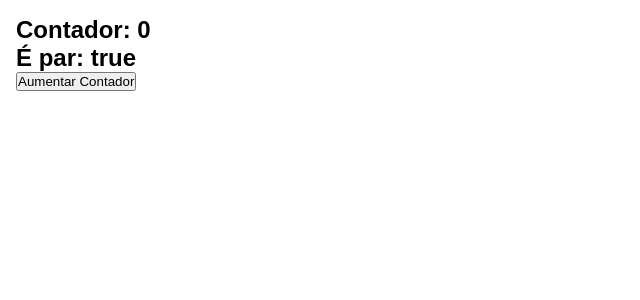
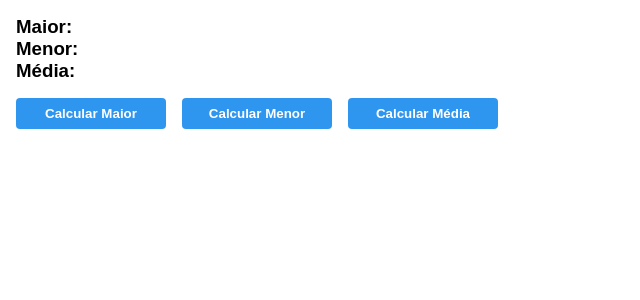
Before and after one commit to kalmax-sousa/UFC_WEB_2023.1, a React (Create React App) app in the folder 01-react/introducao/: page / in a window 1280 px wide. Shown: the top 300 px of the page, without its empty margins (0-640 px from the left). Built offline with nearby package versions, Linux system fonts and the light colour scheme.

Commit message:
Atividade 03 / Aula - Axios

```diff
--- a/01-react/introducao/package.json
+++ b/01-react/introducao/package.json
@@ -6,6 +6,7 @@
     "@testing-library/jest-dom": "^5.16.5",
     "@testing-library/react": "^13.4.0",
     "@testing-library/user-event": "^13.5.0",
+    "axios": "^1.3.5",
     "react": "^18.2.0",
     "react-dom": "^18.2.0",
     "react-scripts": "5.0.1",
--- a/01-react/introducao/src/App.jsx
+++ b/01-react/introducao/src/App.jsx
@@ -8,7 +8,8 @@ import './styles.css';
 //import FuncaoA from './components/06Contexto/FuncaoA';
 //import SaveData from './components/07Storage/FunctionLocalStorage';
 //import Pai from './components/08PaiEFilho/Pai';
-import FunctionEstados from './components/09Estados/FunctionEstados';
+//import FunctionEstados from './components/09Estados/FunctionEstados';
+//import PokemonAxios from './components/10Axios/PokemonAxios';
 
 
 // ATIVIDADE 00
@@ -29,6 +30,9 @@ import FunctionEstados from './components/09Estados/FunctionEstados';
 //import ComponenteAvo from './components/atividade02/02Pokemon/ComponenteAvo';
 //import ComponenteAvoCounter from './components/atividade02/03PokemonContador/ComponenteAvo';
 
+// ATIVIDADE 03
+//import Cidade from './components/atividade03/01Cidade/Cidade';
+import Pai from './components/atividade03/02PaiFilho/Pai';
 
 function App() {
   return (
@@ -54,7 +58,8 @@ function App() {
     {/*<FuncaoA/>*/}
     {/*<SaveData />
     <Pai />*/}
-    <FunctionEstados />
+    {/*<FunctionEstados />*/}
+    {/* <PokemonAxios/> */}
 
 
 
@@ -98,6 +103,10 @@ function App() {
       <hr/>
       <ComponenteAvoCounter/>*/}
 
+      {/* ATIVIDADE 03
+      <Cidade/>*/}
+      <Pai />
+
 
     </div>
   );
--- /dev/null
+++ b/01-react/introducao/src/components/10Axios/PokemonAxios.jsx
@@ -0,0 +1,37 @@
+import { useEffect, useState } from "react";
+import axios from 'axios';
+import './style.css';
+
+const PokemonAxios = () => {
+
+    const [id, setId] = useState(1);
+    const [nome, setNome] = useState("");
+    const [imagem, setImagem] = useState("");
+    const [imagem2, setImagem2] = useState("");
+
+    useEffect(() => {
+        axios.get(`https://pokeapi.co/api/v2/pokemon/${id}`)
+            .then(res => {
+                setNome(res.data.name);
+                setImagem(res.data.sprites.front_default)
+                setImagem2(res.data.sprites.back_default)
+            })
+            .catch(err => console.log(err));
+    }, [id]);
+
+    return (
+        <div className="main">
+            <h3>{nome}</h3>
+            <div>
+                <img src={imagem} alt={nome} style={{width: 400}}/>
+                <img src={imagem2} alt={nome} style={{width: 400}}/>
+            </div>
+            <div className="button-group">
+                <button className="button" onClick={() => setId(prev => prev-1)}>Anterior</button>
+                <button className="button" onClick={() => setId(prev => prev+1)}>Próximo</button>
+            </div>
+        </div>
+    );
+}
+
+export default PokemonAxios
--- /dev/null
+++ b/01-react/introducao/src/components/10Axios/style.css
@@ -0,0 +1,26 @@
+.main{
+    align-items: center;
+    display: flex;
+    flex-direction: column;
+    justify-content: center;
+    width: 100%;
+}
+
+.button-group{
+    display: flex;
+    gap: 16px;
+}
+
+.button{
+    background-color: #c8c8c8;
+    border: none;
+    border-radius: 4px;
+    padding: 8px;
+    transition: all 0.2s;
+    width: 120px;
+}
+
+.button:hover{
+    background-color: #a0a0a0;
+    color: white;
+}
--- /dev/null
+++ b/01-react/introducao/src/components/atividade03/01Cidade/Cidade.jsx
@@ -0,0 +1,59 @@
+import { useEffect, useState } from "react";
+import './style.css';
+
+const Cidade = () => {
+    const [cidades, setCidades] = useState([{nome: "Quixeramobim", votos: 0},
+            {nome: "Quixadá", votos: 0},
+            {nome: "Senador Pompeu", votos: 0},
+            {nome: "Fortaleza", votos: 0}]);
+
+    const [maiorVoto, setMaiorVoto] = useState(0);
+    const [menorVoto, setMenorVoto] = useState(0);
+
+    useEffect(() => {
+        const aux = cidades.map(e => e.votos)
+        setMaiorVoto(Math.max(...aux));
+        setMenorVoto(Math.min(...aux));
+    }, [cidades]);
+
+    const addVotos = (nome, votos) => {
+        setCidades(cidades.map(e => (
+            e.nome === nome
+                ? {...e, votos: votos}
+                : {...e}
+        )));
+    }
+
+    return(
+        <div className="main">
+            <div className="city_group">
+                {cidades.map((e, index) => (
+                    <div key={index} className="city">
+                        <h3>{e.nome}: {e.votos}</h3>
+                        <button
+                            className="button_add"
+                            onClick={() => addVotos(e.nome, cidades[index].votos+1)}
+                        >
+                            {e.nome} + 1
+                        </button>
+                    </div>
+                ))}
+            </div>
+
+
+
+            <div className="info_group">
+                <div>
+                    <h3>Mais votada:</h3>
+                    {cidades.filter(e => e.votos === maiorVoto).map(e => <p key={e.nome}>{e.nome}</p> )}
+                </div>
+                <div>
+                    <h3>Menos votada:</h3>
+                    {cidades.filter(e => e.votos === menorVoto).map(e => <p key={e.nome}>{e.nome}</p>)}
+                </div>
+            </div>
+        </div>
+    );
+}
+
+export default Cidade;
--- /dev/null
+++ b/01-react/introducao/src/components/atividade03/01Cidade/style.css
@@ -0,0 +1,33 @@
+.main{
+    background-color: #c3c3c3;
+    padding: 16px;
+    width: 500px;
+}
+
+.city_group{
+    display: flex;
+    flex-direction: column;
+    gap: 8px;
+
+}
+
+.city{
+    display: flex;
+    justify-content: space-between;
+}
+
+.info_group{
+    display: flex;
+    gap: 24px;
+    margin-top: 24px;
+}
+
+.button_add{
+    background-color: rgb(47, 150, 240);
+    border: none;
+    border-radius: 4px;
+    color: white;
+    font-weight: 600;
+    padding: 8px;
+    width: 150px;
+}
--- /dev/null
+++ b/01-react/introducao/src/components/atividade03/02PaiFilho/Pai.jsx
@@ -0,0 +1,44 @@
+import { useState } from "react";
+import './style.css';
+
+const Pai = () => {
+    const [maior, setMaior] = useState();
+    const [menor, setMenor] = useState();
+    const [media, setMedia] = useState();
+    const vet = [1, 2, 3, 4, 5];
+
+    return(
+        <div>
+            <div>
+                <h3>Maior: {maior}</h3>
+                <h3>Menor: {menor}</h3>
+                <h3>Média: {media}</h3>
+            </div>
+            <div className="button-group">
+                <FilhoA vet={vet} func={setMaior}/>
+                <FilhoB vet={vet} func={setMenor}/>
+                <FilhoC vet={vet} func={setMedia}/>
+            </div>
+        </div>
+    );
+}
+
+const FilhoA = ({vet, func}) => {
+    return(
+        <button className="button" onClick={() => func(Math.max(...vet))}>Calcular Maior</button>
+    );
+}
+
+const FilhoB = ({vet, func}) => {
+    return(
+        <button className="button" onClick={() => func(Math.min(...vet))}>Calcular Menor</button>
+    );
+}
+
+const FilhoC = ({vet, func}) => {
+    return(
+        <button className="button" onClick={() => func((vet[0]+vet[1]+vet[2]+vet[3]+vet[4])/5)}>Calcular Média</button>
+    );
+}
+
+export default Pai;
--- /dev/null
+++ b/01-react/introducao/src/components/atividade03/02PaiFilho/style.css
@@ -0,0 +1,15 @@
+.button-group{
+    display: flex;
+    gap: 16px;
+    margin-top: 16px;
+}
+
+.button{
+    background-color: rgb(47, 150, 240);
+    border: none;
+    border-radius: 4px;
+    color: white;
+    font-weight: 600;
+    padding: 8px;
+    width: 150px;
+}
```
Also changed, not shown: 1 other file (tests, documents, lock files or other folders).
